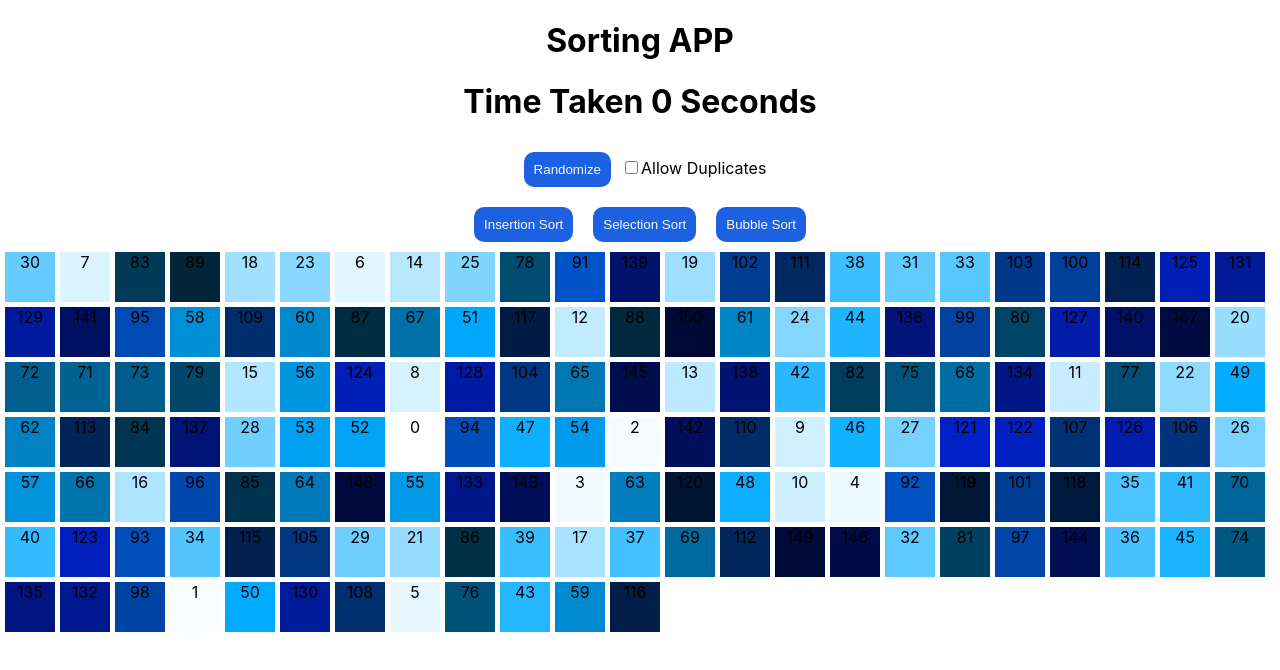
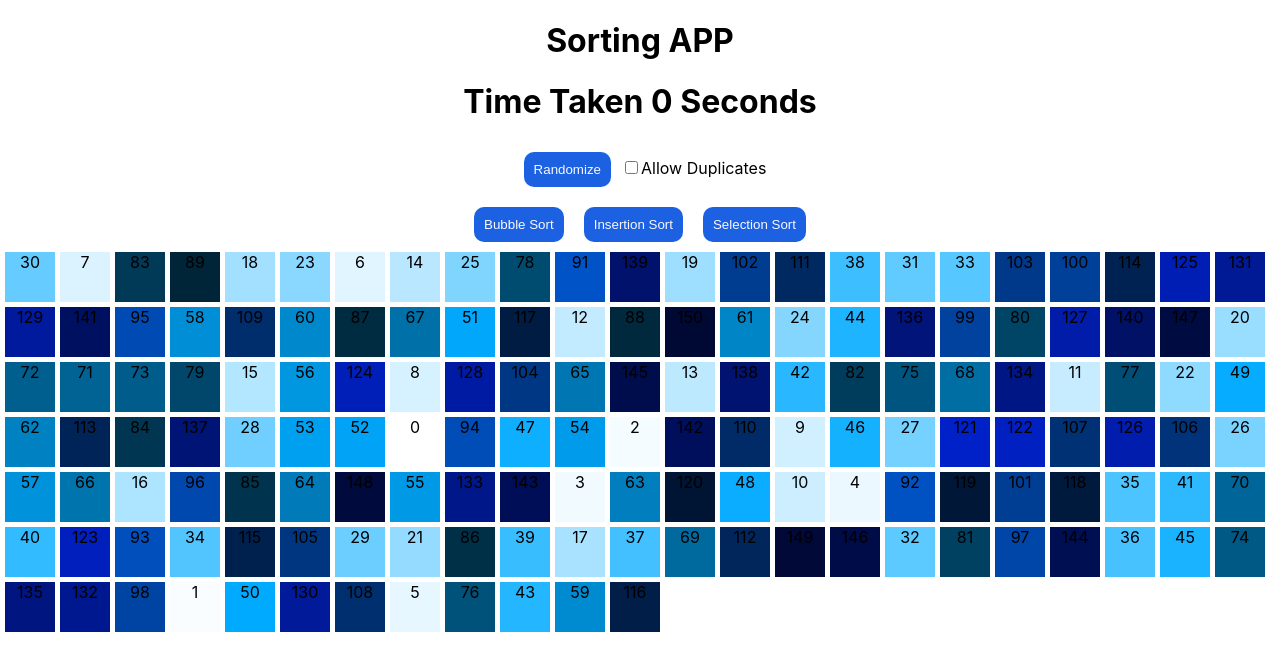
Before and after one commit to AbhishekGowda28/daily-coding, a React (Create React App) app in the folder sorting/: page / in a window 1280 px wide. Shown: the top 670 px of the page. Built offline with nearby package versions, Linux system fonts and the light colour scheme.

Commit message:
Reordered buttons with respect to there processing speed of the data

```diff
--- a/sorting/src/components/SortingTypes.jsx
+++ b/sorting/src/components/SortingTypes.jsx
@@ -9,6 +9,11 @@ const SortinTypes = props => {
         <div className="Sorting-Types">
             <Button
                 disabled={props.disabled}
+                onClick={() => { props.sortData(yieldBubbleSort(props.data)) }}
+                label="Bubble Sort"
+            />
+            <Button
+                disabled={props.disabled}
                 onClick={() => { props.sortData(yieldInsertionSort(props.data)) }}
                 label="Insertion Sort"
             />
@@ -17,11 +22,6 @@ const SortinTypes = props => {
                 onClick={() => { props.sortData(yeildSelectionSort(props.data)) }}
                 label="Selection Sort"
             />
-            <Button
-                disabled={props.disabled}
-                onClick={() => { props.sortData(yieldBubbleSort(props.data)) }}
-                label="Bubble Sort"
-            />
         </div>
     )
 }
```
